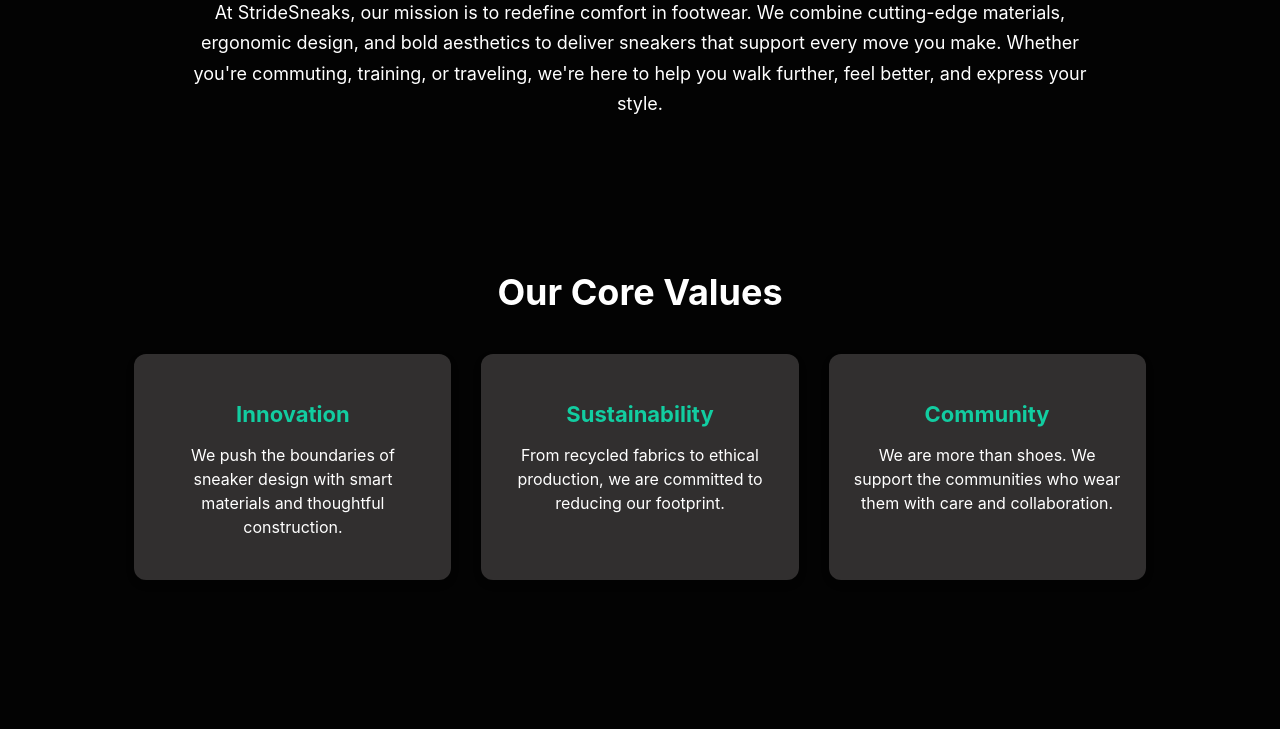
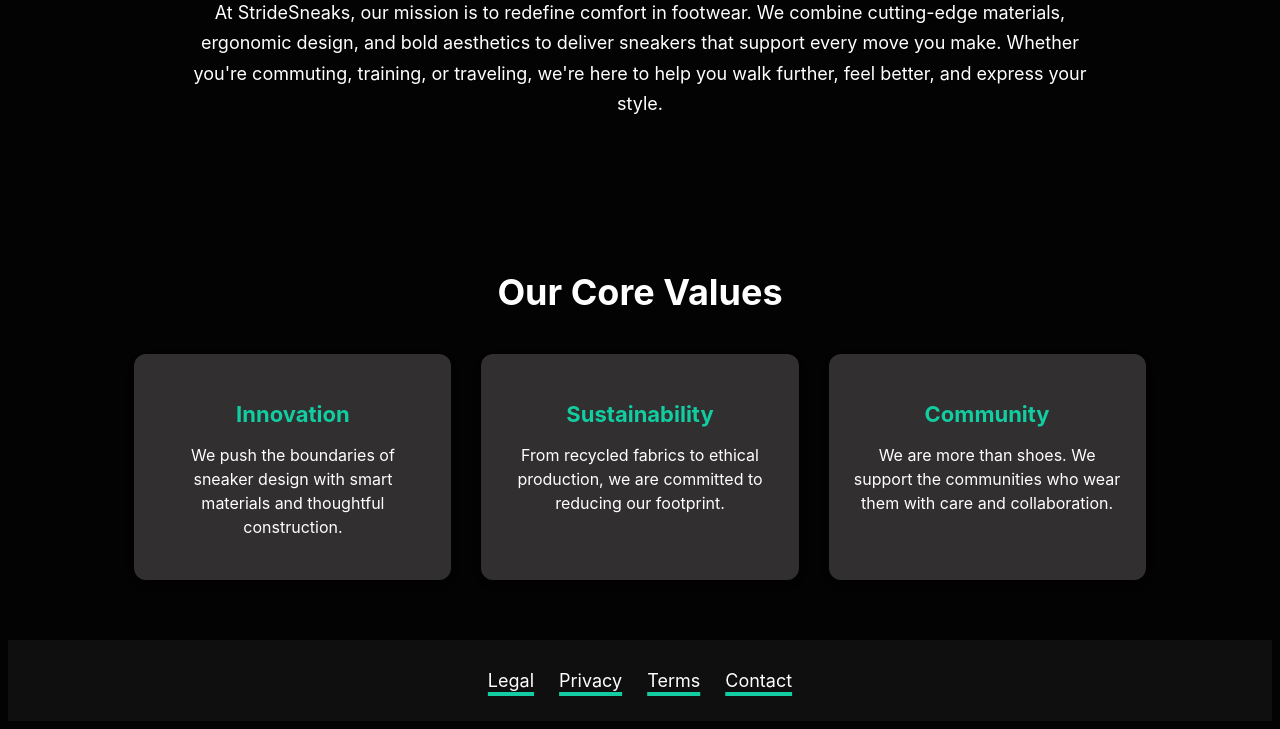
Before and after one commit to Jack-cl-dev/StrideSneaks, a plain HTML site: page about.html in a window 1280 px wide. Shown: the part 735-1464 px from the top of the page. Before the commit the page ends 1383 px from the top, so only its background shows below. Drawn offline with Linux system fonts and the light colour scheme.

Commit message:
Added a (non functional) footer for decoration

```diff
--- a/about.css
+++ b/about.css
@@ -178,3 +178,39 @@
     font-size: 16px;
     line-height: 1.5;
 }
+footer {
+    text-align: center;
+    padding: 30px;
+    background-color: #100f0f;
+    color: #ffffff;
+    font-family: 'Inter', sans-serif;
+    font-size: 18px;
+    p1{
+        text-decoration: underline;
+        text-decoration-color: var(--accent-color);
+        text-decoration-thickness: 4px;
+        text-underline-offset: 5px;
+        padding: 10px;
+    }
+    p2{
+        text-decoration: underline;
+        text-decoration-color: var(--accent-color);
+        text-decoration-thickness: 4px;
+        text-underline-offset: 5px;
+        padding: 10px;
+    }
+    p3{
+        text-decoration: underline;
+        text-decoration-color: var(--accent-color);
+        text-decoration-thickness: 4px;
+        text-underline-offset: 5px;
+        padding: 10px;
+    }
+    p4{
+        text-decoration: underline;
+        text-decoration-color: var(--accent-color);
+        text-decoration-thickness: 4px;
+        text-underline-offset: 5px;
+        padding: 10px;
+    }
+}
--- a/about.html
+++ b/about.html
@@ -3,13 +3,13 @@
 <head>
     <link rel="stylesheet" href="about.css">
     <title>about</title>
-    <div class="topnav">
-        <a href="home.html">Home</a>
-        <a href="products.html">Products</a>
-        <a class="active" href="about.html">About</a>
-    </div>
 </head>
 <body>
+<div class="topnav">
+    <a href="home.html">Home</a>
+    <a href="products.html">Products</a>
+    <a class="active" href="about.html">About</a>
+</div>
 <section class="about-hero">
     <div class="about-text">
         <h1>Our Story</h1>
@@ -51,5 +51,11 @@
         </div>
     </div>
 </section>
+<footer>
+    <p1>Legal</p1>
+    <p2>Privacy</p2>
+    <p3>Terms</p3>
+    <p4>Contact</p4>
+</footer>
 </body>
 </html>
--- a/home.css
+++ b/home.css
@@ -146,3 +146,39 @@
 .buy-button:hover::before {
     opacity: 1;
 }
+footer {
+    text-align: center;
+    padding: 30px;
+    background-color: #100f0f;
+    color: #ffffff;
+    font-family: 'Inter', sans-serif;
+    font-size: 18px;
+    p1{
+         text-decoration: underline;
+         text-decoration-color: var(--accent-color);
+         text-decoration-thickness: 4px;
+         text-underline-offset: 5px;
+         padding: 10px;
+    }
+    p2{
+        text-decoration: underline;
+        text-decoration-color: var(--accent-color);
+        text-decoration-thickness: 4px;
+        text-underline-offset: 5px;
+        padding: 10px;
+    }
+    p3{
+        text-decoration: underline;
+        text-decoration-color: var(--accent-color);
+        text-decoration-thickness: 4px;
+        text-underline-offset: 5px;
+        padding: 10px;
+    }
+    p4{
+        text-decoration: underline;
+        text-decoration-color: var(--accent-color);
+        text-decoration-thickness: 4px;
+        text-underline-offset: 5px;
+        padding: 10px;
+    }
+}
--- a/products.css
+++ b/products.css
@@ -10,6 +10,7 @@
 body {
     background-color: #030303;
 }
+/* This looks a bit odd on larger screens, should probably update it */
 .product-grid {
     display: flex;
     flex-wrap: wrap;
@@ -135,3 +136,39 @@
     text-underline-offset: 5px;
 
 }
+footer {
+    text-align: center;
+    padding: 30px;
+    background-color: #100f0f;
+    color: #ffffff;
+    font-family: 'Inter', sans-serif;
+    font-size: 18px;
+    p1{
+        text-decoration: underline;
+        text-decoration-color: var(--accent-color);
+        text-decoration-thickness: 4px;
+        text-underline-offset: 5px;
+        padding: 10px;
+    }
+    p2{
+        text-decoration: underline;
+        text-decoration-color: var(--accent-color);
+        text-decoration-thickness: 4px;
+        text-underline-offset: 5px;
+        padding: 10px;
+    }
+    p3{
+        text-decoration: underline;
+        text-decoration-color: var(--accent-color);
+        text-decoration-thickness: 4px;
+        text-underline-offset: 5px;
+        padding: 10px;
+    }
+    p4{
+        text-decoration: underline;
+        text-decoration-color: var(--accent-color);
+        text-decoration-thickness: 4px;
+        text-underline-offset: 5px;
+        padding: 10px;
+    }
+}
```
Also changed, not shown: home.html (+7 -0 lines), products.html (+12 -8 lines).
